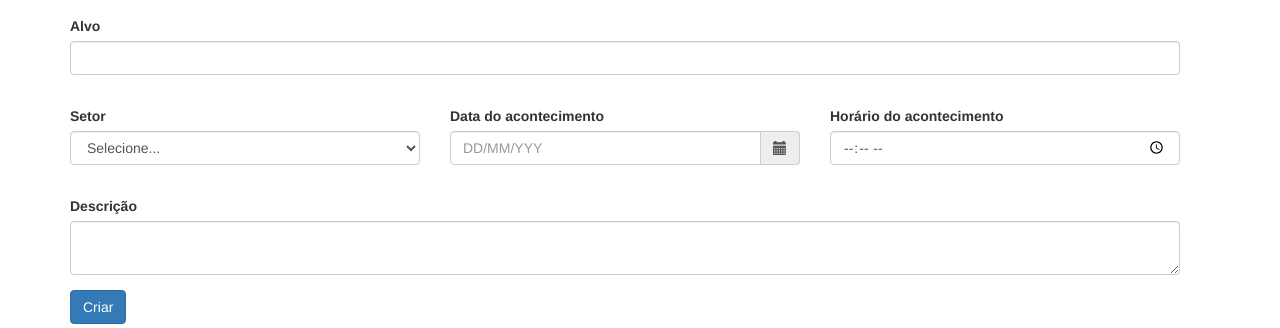
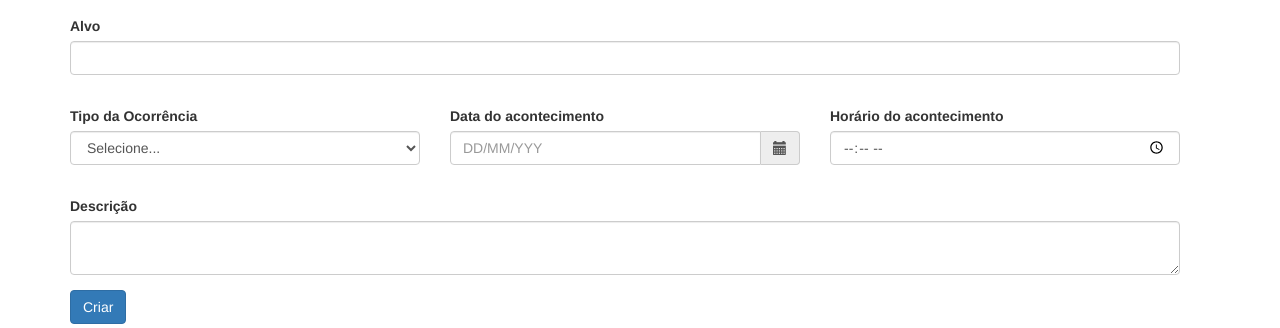
Before and after one commit to coldenough25/SisOC, a PHP site: page /registrar-ocorrencia.php in a window 1280 px wide. Shown: the part 152-480 px from the top of the page. Run offline with PHP 8.4, Linux system fonts and the light colour scheme; some libraries are stand-ins or nearby versions.

Commit message:
Alterações feitas em 31/07/2020

```diff
--- a/registrar-ocorrencia.php
+++ b/registrar-ocorrencia.php
@@ -16,12 +16,12 @@
       </div>
       <div class="row">
         <div class="form-group col-md-4">
-          <label for="setor">Setor</label>
-          <select required name="setor" class="form-control" id="setor">
+          <label for="setor">Tipo da Ocorrência</label>
+          <select required name="tipo" class="form-control" id="setor">
             <option value="">Selecione...</option>
-            <option value="1">DIREN</option>
-            <option value="2">DIRGE</option>
-            <option value="3">CEREL</option>
+            <option value="1">Infraestrutura</option>
+            <option value="2">Desentendimento</option>
+            <option value="3">Mau-uso do ambiente</option>
           </select>
         </div>
         <div class="form-group col-md-4">
```
